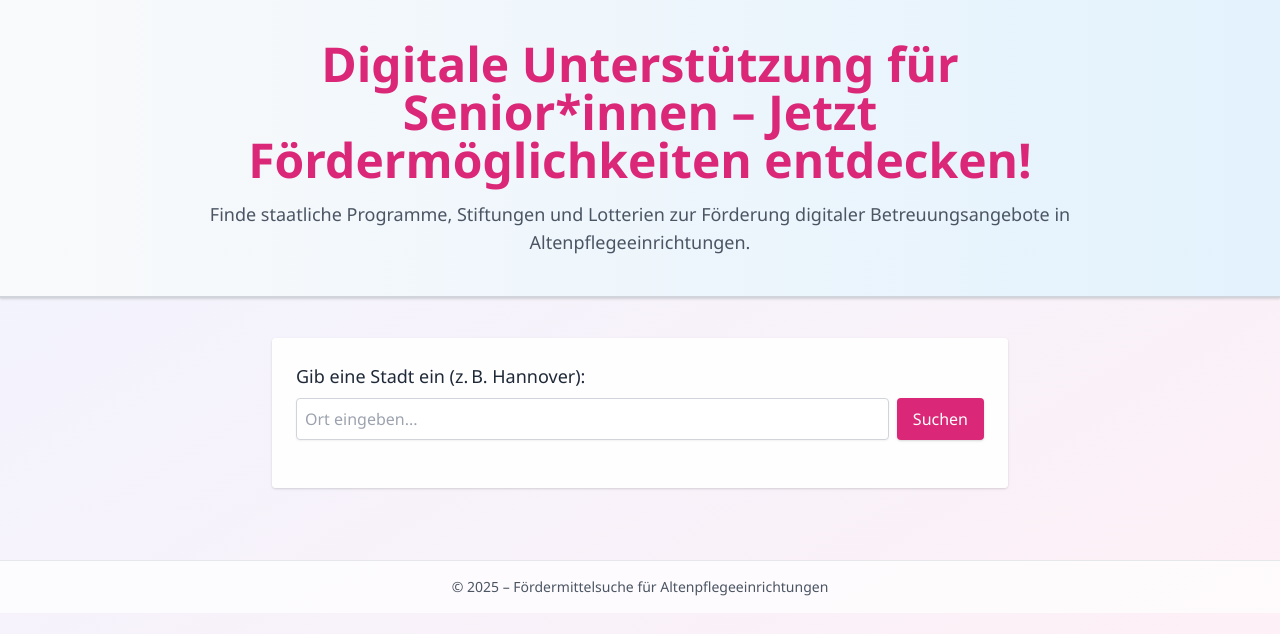
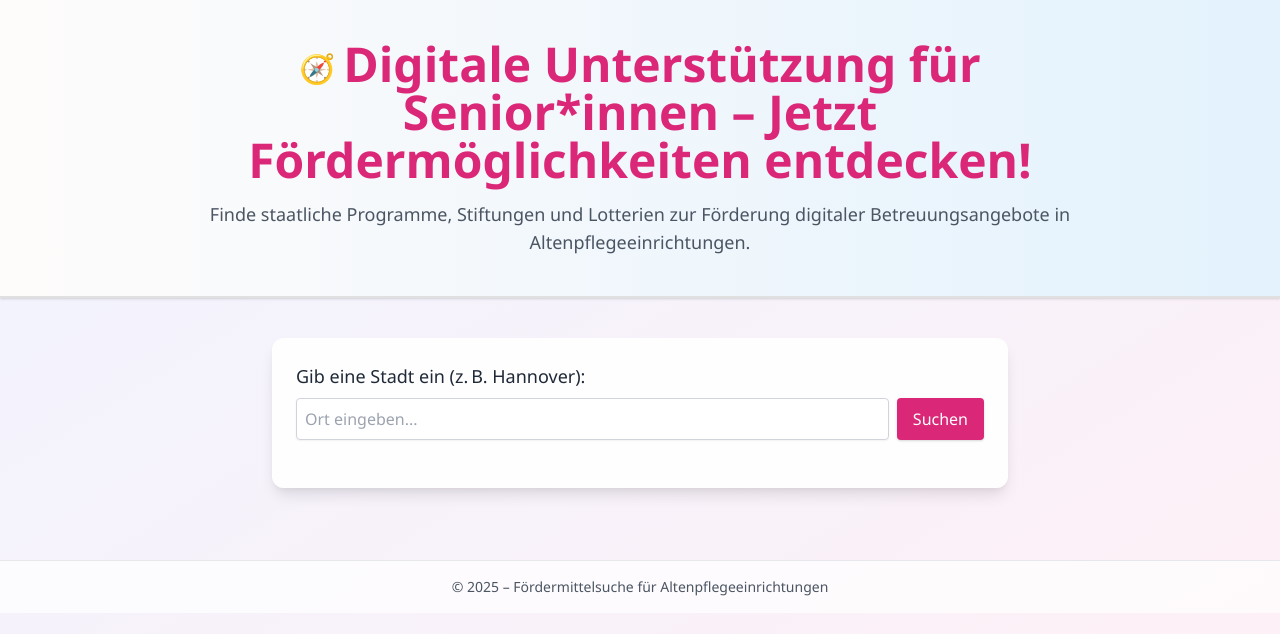
Before and after one commit to zinoswe/Alten-Pflegeheime, a plain HTML site: page index.html in a window 1280 px wide. Drawn offline with nearby package versions, Linux system fonts and the light colour scheme.

Commit message:
Update index.html

```diff
--- a/index.html
+++ b/index.html
@@ -11,8 +11,14 @@
       font-family: 'Segoe UI', Tahoma, Geneva, Verdana, sans-serif;
     }
     .hero {
-      background: linear-gradient(to right, #f9fafb, #e3f2fd);
-      border-bottom: 2px solid #d1d5db;
+      background: linear-gradient(to right, #fefcfb, #e3f2fd);
+      border-bottom: 2px solid #e0e0e0;
+    }
+    .kompass {
+      display: inline-block;
+      font-size: 1.8rem;
+      vertical-align: middle;
+      margin-right: 0.5rem;
     }
   </style>
 </head>
@@ -20,7 +26,7 @@
   <header class="hero py-10 px-4 shadow">
     <div class="max-w-4xl mx-auto text-center">
       <h1 class="text-4xl md:text-5xl font-bold text-pink-600 leading-tight">
-        Digitale Unterstützung für Senior*innen – Jetzt Fördermöglichkeiten entdecken!
+        <span class="kompass">🧭</span>Digitale Unterstützung für Senior*innen – Jetzt Fördermöglichkeiten entdecken!
       </h1>
       <p class="mt-4 text-lg text-gray-600">
         Finde staatliche Programme, Stiftungen und Lotterien zur Förderung digitaler Betreuungsangebote in Altenpflegeeinrichtungen.
@@ -29,7 +35,7 @@
   </header>
 
   <main class="max-w-3xl mx-auto py-10 px-4">
-    <div class="bg-white bg-opacity-90 p-6 rounded shadow">
+    <div class="bg-white bg-opacity-90 p-6 rounded-xl shadow-lg">
       <label for="ort" class="block mb-2 text-lg font-medium">Gib eine Stadt ein (z. B. Hannover):</label>
       <div class="flex flex-col sm:flex-row gap-2 mb-6">
         <input id="ort" type="text" placeholder="Ort eingeben..." class="flex-1 p-2 border border-gray-300 rounded shadow-sm" />
```
